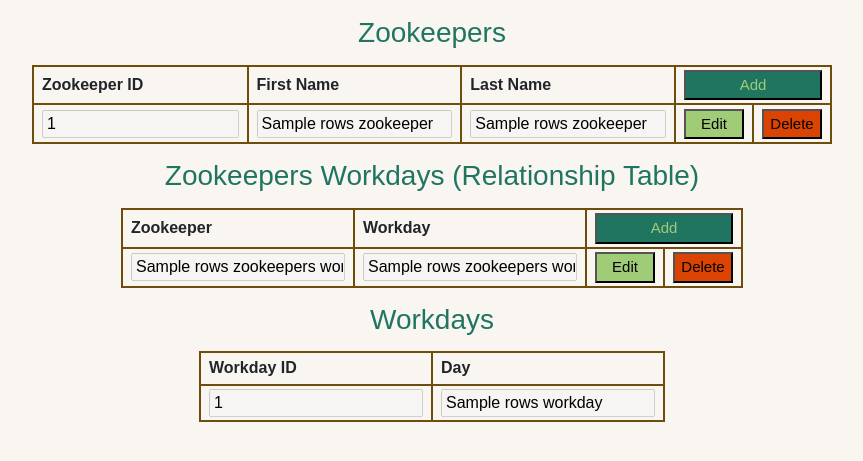
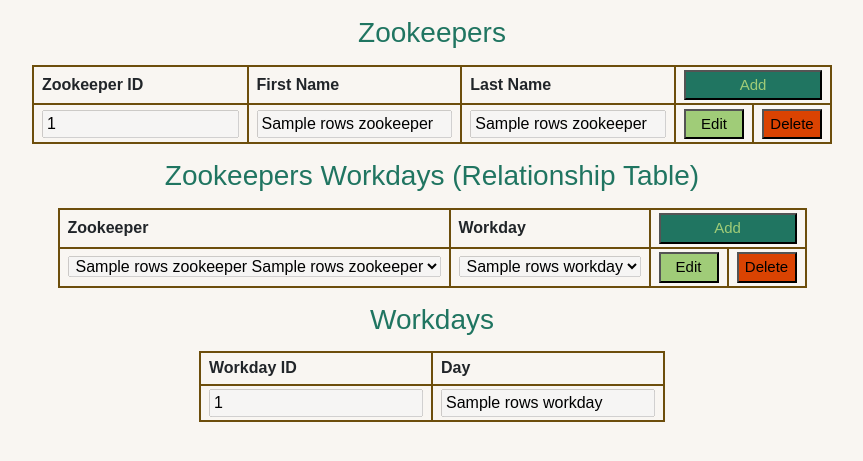
Before and after one commit to lfbettcher/CS340_Zootopia, a Flask app: template starter_website/templates/zookeepers.html in a window 1280 px wide. Shown: the part 52-513 px from the top of the page, without its empty margins (208-1071 px from the left). Run offline with Flask 2, Linux system fonts and the light colour scheme; the template is opened without the code that fills it: most values are stand-ins (such as "Sample title", 1, 10 or a date in 2020); some libraries are stand-ins or nearby versions.

Commit message:
implement update for Zookeepers_Workdays

```diff
--- a/starter_website/static/js/script.js
+++ b/starter_website/static/js/script.js
@@ -57,7 +57,8 @@ if (zookeepersTable) {
 const zookeepersWorkdaysTable = document.getElementById("zookeepersWorkdaysTable");
 if (zookeepersWorkdaysTable) {
     zookeepersWorkdaysTable.addEventListener("click", (event) => {
-        if (event.target.tagName !== "BUTTON") return;
+        console.log(event.target);
+        if (event.target == null || event.target.tagName !== "BUTTON") return;
         if (event.target.name === "Edit") {
             enableRow(event.target.parentNode.parentNode.id);
             toggleEditButton(event.target);
@@ -79,7 +80,8 @@ function enableRow(rowID) {
     let tdList = Array.from(document.getElementById(rowID).children);
     tdList.forEach((td) => {
         let element = td.firstElementChild;
-        if (element.name != "_animal_id" && element.tagName === "INPUT" || element.tagName === "SELECT") {
+        console.log(element);
+        if (element.tagName === "INPUT" || element.tagName === "SELECT") {
             element.disabled = false;
             element.className += " editable";
         }
--- a/starter_website/templates/zookeepers.html
+++ b/starter_website/templates/zookeepers.html
@@ -32,7 +32,7 @@
   <tr id="zookeeper{{ loop.index }}">
     <td>
       <input form="updateZookeepers" type="number" name="zookeeper_id" class="hidden" value="{{ r[0] }}" disabled="true">
-      <input type="number" name="zookeeper_id" value="{{ r[0] }}" disabled="true">
+      <input type="number" name="_zookeeper_id" value="{{ r[0] }}" disabled="true">
     </td>
     <td><input form="updateZookeepers" type="text" name="first_name" value="{{ r[1] }}" disabled="true"></td>
     <td><input form="updateZookeepers" type="text" name="last_name" value="{{ r[2] }}" disabled="true"></td>
@@ -48,6 +48,7 @@
 </form>
 
 <h3>Zookeepers Workdays (Relationship Table)</h3>
+<form id="updateZookeepersWorkdays" action="update_zookeepers_workdays" method="POST">
 <table id="zookeepersWorkdaysTable">
   <thead>
   <th style="display:none;">ID</th>
@@ -58,17 +59,32 @@
   <tbody>
   {% for r in rows_zookeepers_workdays %}
   <tr id="zookeeperWorkday{{ loop.index }}">
-    <td class="hidden"> {{ r[0] }}</td>
-    <td class="hidden"><input class="hidden" type="number" name="zookeeper_id" value="{{ r[0] }}" style="min-width: 2em" disabled="true"></td>
-    <td><input type="text" name="zookeeper_name" value="{{ r[1] }} {{ r[2] }}" disabled="true"></td>
-    <td class="hidden"><input class="hidden" type="number" name="workday_id" value="{{ r[3] }}" style="min-width: 2em" disabled="true"></td>
-    <td><input type="text" name="day" value="{{ r[4] }}" disabled="true"></td>
-    <td><button type="submit" class="update-btn" name="Edit">Edit</button></td>
+    <td class="hidden">
+      <input form="updateZookeepersWorkdays" class="hidden" type="number" name="id" value="{{ r[5] }}">
+    </td>
+    <td>
+      <select form="updateZookeepersWorkdays" name="zookeeper_id" style="min-width: 12em" disabled="true">
+        {% for z in rows_zookeepers %}
+        <option value="{{ z[0] }}" {{ 'selected' if z[0] == r[0] }}>{{ z[1] }} {{ z[2] }}</option>
+        {% endfor %}
+      </select>
+    </td>
+    <td>
+      <select form="updateZookeepersWorkdays" name="workday_id" style="min-width: 8em" disabled="true">
+        {% for w in rows_workdays %}
+        <option value="{{ w[0] }}" {{ 'selected' if w[0] == r[3] }}>{{ w[1] }}</option>
+        {% endfor %}
+      </select>
+    <td>
+      <button form="updateZookeepersWorkdays" type="submit" class="update-btn hidden" name="Save">Save</button>
+      <button type="button" class="update-btn" name="Edit">Edit</button>
+    </td>
     <td><button type="button" data-toggle="modal" data-target="#deletezookeeperworkday" class="delete-btn" name="Delete" value="{{ r[5] }}">Delete</button></td>
   </tr>
   {% endfor %}
   </tbody>
 </table>
+</form>
 
 <h3>Workdays</h3>
 <table id="workdaysTable">
--- a/starter_website/webapp.py
+++ b/starter_website/webapp.py
@@ -222,6 +222,7 @@ def delete_zookeeper():
     flash("Zookeeper deleted successfully!", 'success')
     return redirect('/zookeepers')
 
+
 @webapp.route('/add_zookeeper_workday', methods=['POST'])
 def add_zookeeper_workday():
     db_connection = connect_to_database()
@@ -236,6 +237,27 @@ def add_zookeeper_workday():
 
         flash("Zookeeper Workday added successfully!")
         return redirect('/zookeepers')
+
+
+@webapp.route('/update_zookeepers_workdays', methods=['POST'])
+def update_zookeepers_workdays():
+    db_connection = connect_to_database()
+    if request.method == 'POST':
+        id = request.form['id']
+        zookeeper_id = request.form['zookeeper_id']
+        workday_id = request.form['workday_id']
+
+        query = "UPDATE Zookeepers_Workdays SET zookeeper_id = %s, workday_id = %s WHERE id = %s;"
+        data = (zookeeper_id, workday_id, id)
+        result = execute_query(db_connection, query, data)
+
+        if result is None:
+            flash("Could not UPDATE")
+        else:
+            flash(f"{result.rowcount} row(s) updated")
+
+        return redirect('/zookeepers')
+
 
 @webapp.route('/delete_zookeeper_workday', methods=['POST'])
 def delete_zookeeper_workday():
```
